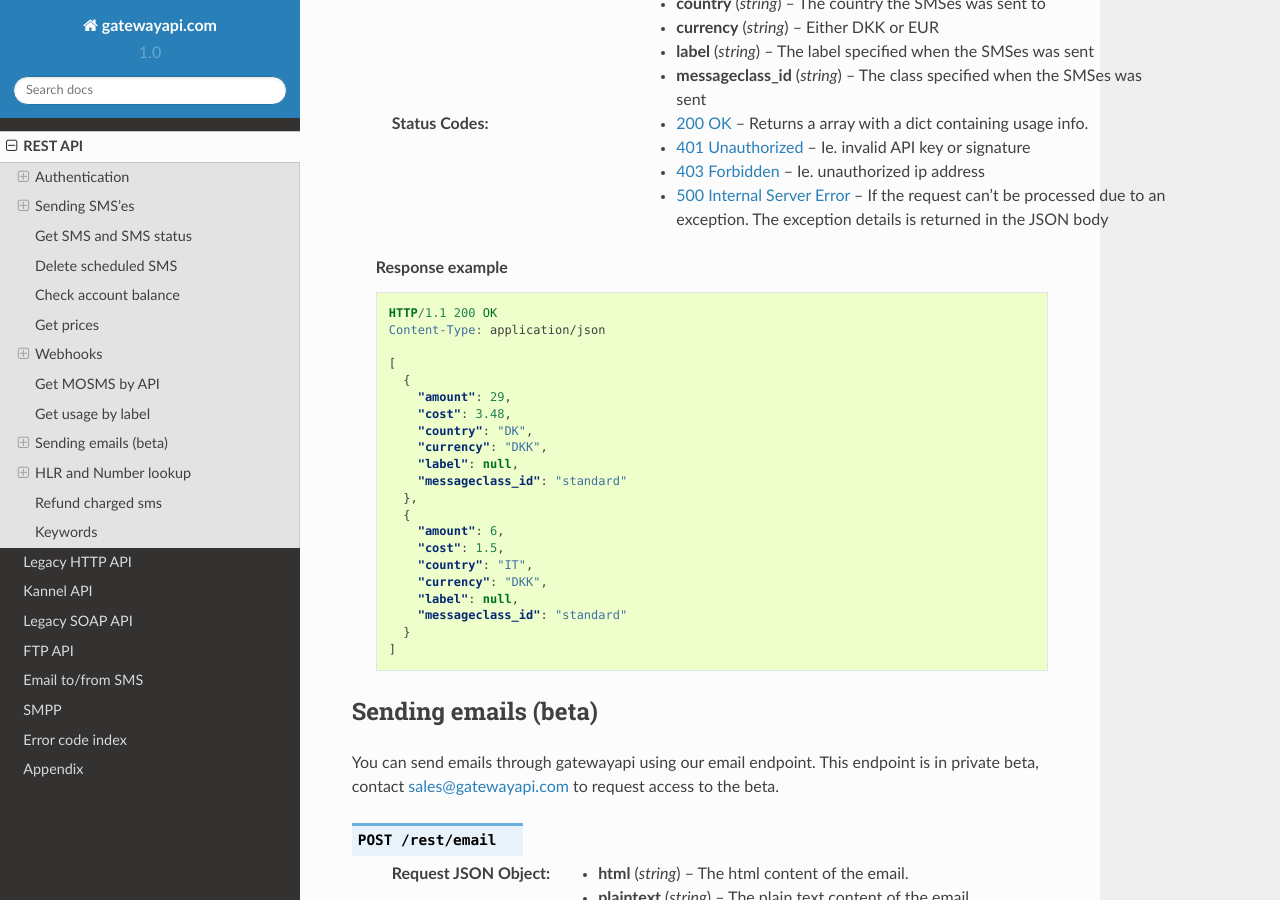
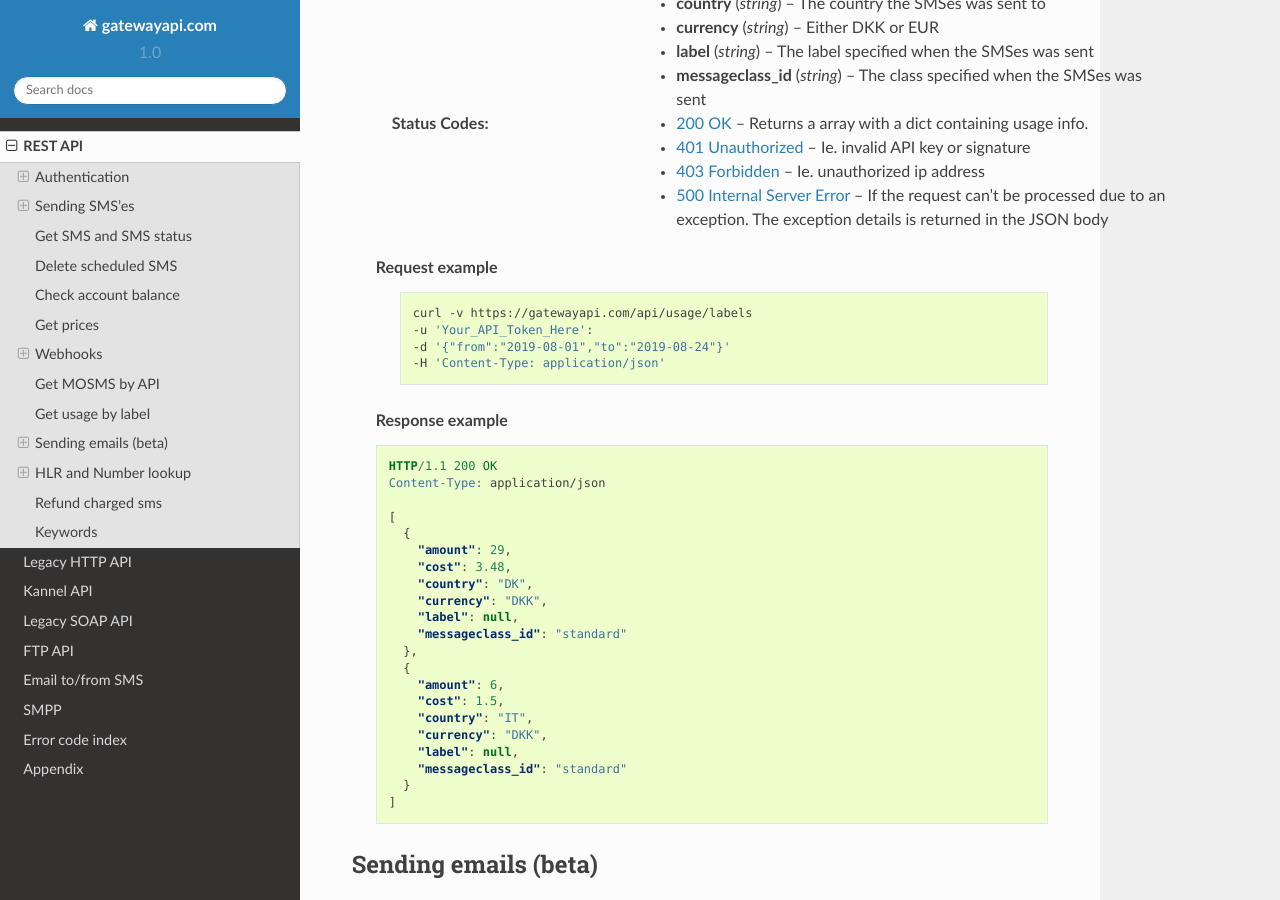
Before and after one commit to onlinecity/gatewayapi-docs, a Sphinx documentation site: the page built from docs/rest.rst, in a window 1280 px wide and 900 px high, scrolled down 28475 px. Built offline with Sphinx 7.4.7 and the Read the Docs theme 2.0.0, drawn with Linux system fonts in a browser that asks for light colours.

Commit message:
Example request for usage by label

```diff
--- a/docs/rest.rst
+++ b/docs/rest.rst
@@ -1481,6 +1481,16 @@
    :status 403: Ie. unauthorized ip address
    :status 500: If the request can't be processed due to an exception. The exception details is returned in the JSON body
 
+
+   **Request example**
+
+    .. sourcecode:: bash
+
+      curl -v https://gatewayapi.com/api/usage/labels
+      -u 'Your_API_Token_Here':
+      -d '{"from":"2019-08-01","to":"2019-08-24"}'
+      -H 'Content-Type: application/json'
+
    **Response example**
 
    .. sourcecode:: http
```
